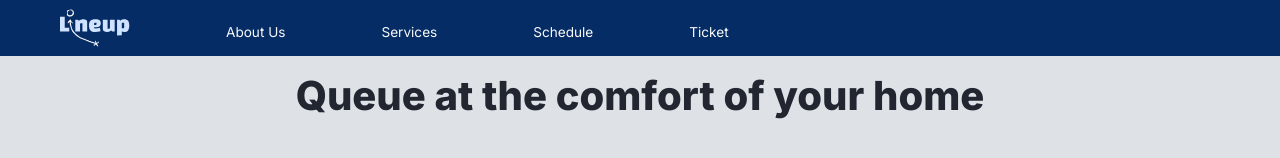
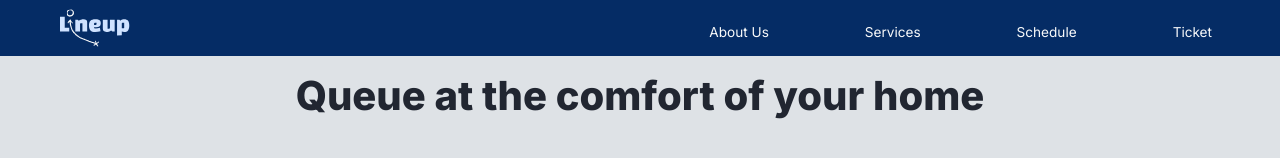
Before and after one commit to levaaaay/Lineup, a Vue app: page / in a window 1280 px wide. Shown: the top 158 px of the page. Built offline with nearby package versions, Linux system fonts and the light colour scheme.

Commit message:
adjusted navbar buttons letas background color

```diff
--- a/src/components/letas.vue
+++ b/src/components/letas.vue
@@ -55,7 +55,7 @@ export default {
 
 <style scoped>
 .letas {
-    background: #DEE2E6;
+    background: #E9ECEF;
 }
 
 .centerWrap {
--- a/src/components/navbar.vue
+++ b/src/components/navbar.vue
@@ -6,7 +6,7 @@
                 <button class="navbar-toggler" type="button" data-bs-toggle="collapse" data-bs-target="#navbarNavAltMarkup" aria-controls="navbarNavAltMarkup" aria-expanded="false" aria-label="Toggle navigation">
                     <span class="navbar-toggler-icon"></span>
                 </button>
-                <div class="collapse navbar-collapse" id="navbarNavAltMarkup">
+                <div class="collapse navbar-collapse justify-content-end" id="navbarNavAltMarkup">
                     <div class="navbar-nav">
                         <a class="nav-link" @click="navigateOrScrollToAboutUs('aboutUs')">About Us</a>
                         <a class="nav-link" href="services">Services</a>
@@ -78,6 +78,7 @@ gsap.registerPlugin(ScrollToPlugin);
 <style scoped>
 .navbar {
     --bs-navbar-padding-y: 0.25rem;
+    width: 100%;
     height: 3.5rem;
     width: 100%;
     background: var(--colors-blue-blue-800, #052C65);
@@ -85,8 +86,8 @@ gsap.registerPlugin(ScrollToPlugin);
 }
 
 .navbar-nav {
-    margin-left: 5rem;
     gap: 5rem;
+    padding-right: 3rem;
 }
 
 .nav-link {
```
